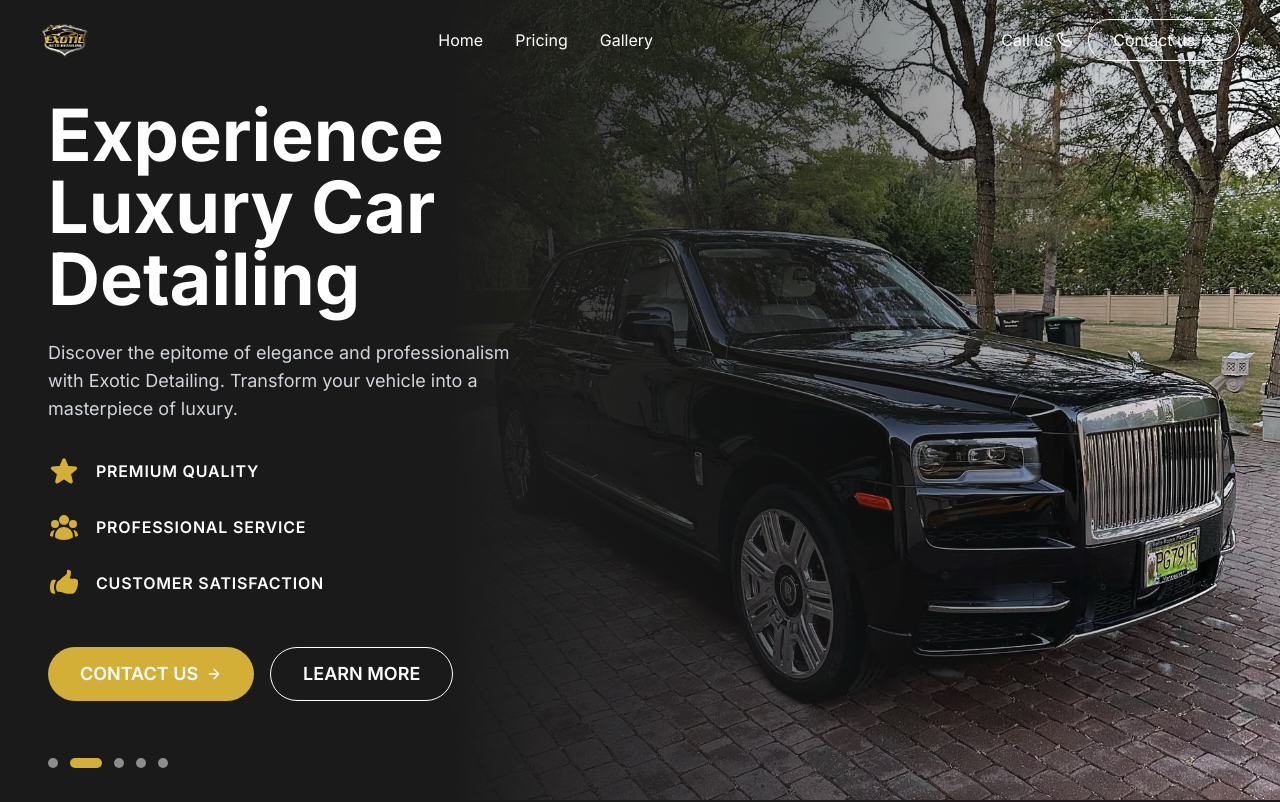
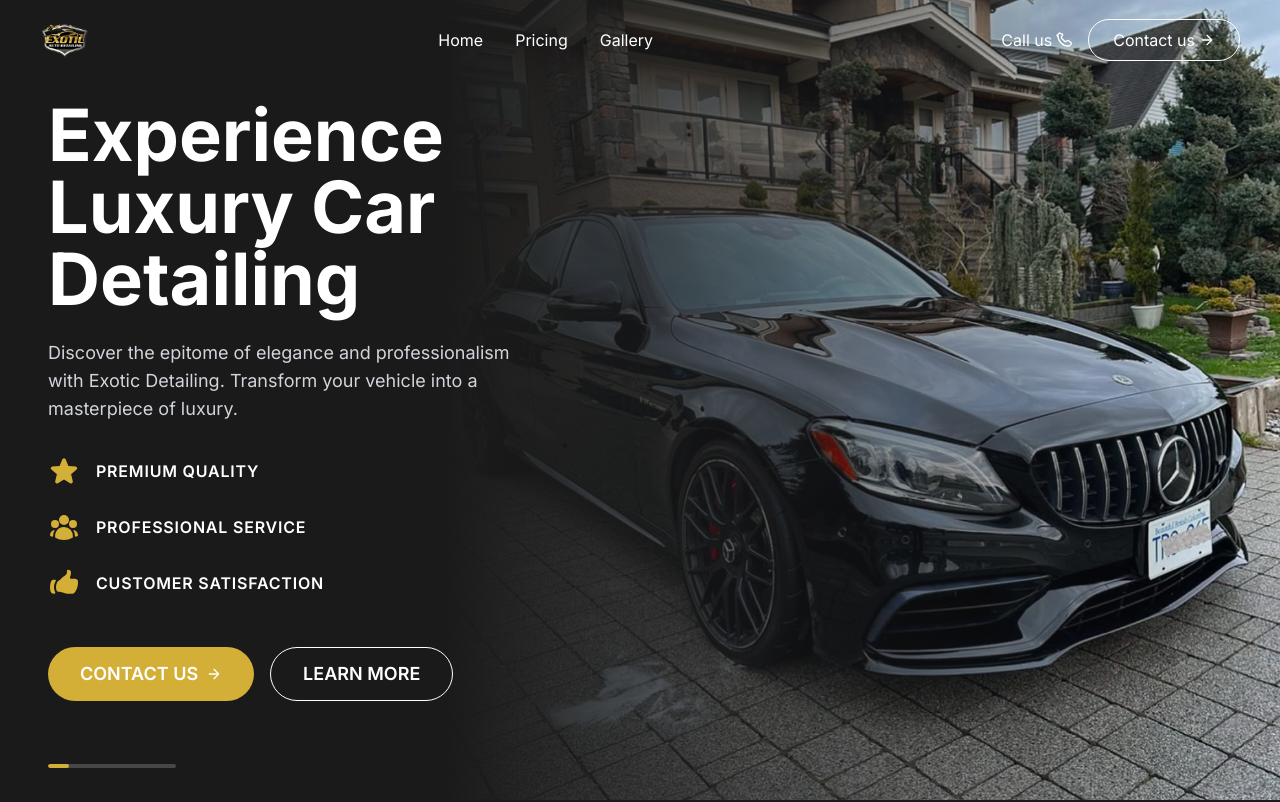
Before and after one commit to jsa498/Infinite-Shine, a Next.js app: page / in a window 1280 px wide. Shown: the top 802 px of the page. Built offline with nearby package versions, Linux system fonts and the light colour scheme.

Commit message:
update: hero section slideshow with new images and modern progress indicator

```diff
--- a/components/HeroSection.tsx
+++ b/components/HeroSection.tsx
@@ -5,23 +5,51 @@ import { StarIcon, UserGroupIcon, HandThumbUpIcon } from '@heroicons/react/24/so
 
 const slides = [
   {
-    image: '/gallery/luxury-car-1.jpg',
+    image: '/gallery/IMG_05F3E572020C-1.png',
     alt: 'Luxury Car Detailing'
   },
   {
-    image: '/gallery/luxury-car-2.jpg',
+    image: '/gallery/IMG_2434525969D0-1.png',
     alt: 'Professional Car Care'
   },
   {
-    image: '/gallery/luxury-car-3.jpg',
+    image: '/gallery/IMG_3EB58DD25C6A-1.png',
     alt: 'Premium Detailing Service'
   },
   {
-    image: '/gallery/luxury-car-4.jpg',
+    image: '/gallery/IMG_42E09B7AE097-1.png',
     alt: 'Exotic Car Detailing'
   },
   {
-    image: '/gallery/luxury-car-5.jpg',
+    image: '/gallery/IMG_4E7600CC6150-1.png',
+    alt: 'Luxury Vehicle Care'
+  },
+  {
+    image: '/gallery/IMG_4E91089CEAA6-1.png',
+    alt: 'Luxury Vehicle Care'
+  },
+  {
+    image: '/gallery/IMG_6AB0D65EBCF4-1.png',
+    alt: 'Luxury Vehicle Care'
+  },
+  {
+    image: '/gallery/IMG_794DA37856DE-1.png',
+    alt: 'Luxury Vehicle Care'
+  },
+  {
+    image: '/gallery/IMG_9FBB0810130B-1.png',
+    alt: 'Luxury Vehicle Care'
+  },
+  {
+    image: '/gallery/IMG_B53794057176-1.png',
+    alt: 'Luxury Vehicle Care'
+  },
+  {
+    image: '/gallery/IMG_DAD1619AE95C-1.png',
+    alt: 'Luxury Vehicle Care'
+  },
+  {
+    image: '/gallery/IMG_DB094C056616-1.png',
     alt: 'Luxury Vehicle Care'
   }
 ]
@@ -142,25 +170,17 @@ export default function HeroSection() {
       </div>
 
       {/* Slide Indicators */}
-      <div className="absolute bottom-8 left-1/2 lg:left-12 transform lg:transform-none -translate-x-1/2 lg:translate-x-0 z-30 flex space-x-3">
-        {slides.map((_, index) => (
-          <button
-            key={index}
-            onClick={() => {
-              setIsTransitioning(true)
-              setTimeout(() => {
-                setCurrentSlide(index)
-                setIsTransitioning(false)
-              }, 500)
+      <div className="absolute bottom-8 left-1/2 lg:left-12 transform lg:transform-none -translate-x-1/2 lg:translate-x-0 z-30">
+        <div className="relative w-32 h-1 bg-white/20 rounded-full overflow-hidden">
+          <motion.div
+            className="absolute left-0 top-0 h-full bg-primary rounded-full"
+            initial={{ width: '0%' }}
+            animate={{
+              width: `${((currentSlide + 1) / slides.length) * 100}%`
             }}
-            className={`w-2.5 h-2.5 rounded-full transition-all duration-300 ${
-              index === currentSlide
-                ? 'bg-primary w-8'
-                : 'bg-white/50 hover:bg-white/80'
-            }`}
-            disabled={isTransitioning}
+            transition={{ duration: 0.3 }}
           />
-        ))}
+        </div>
       </div>
     </section>
   )
```
